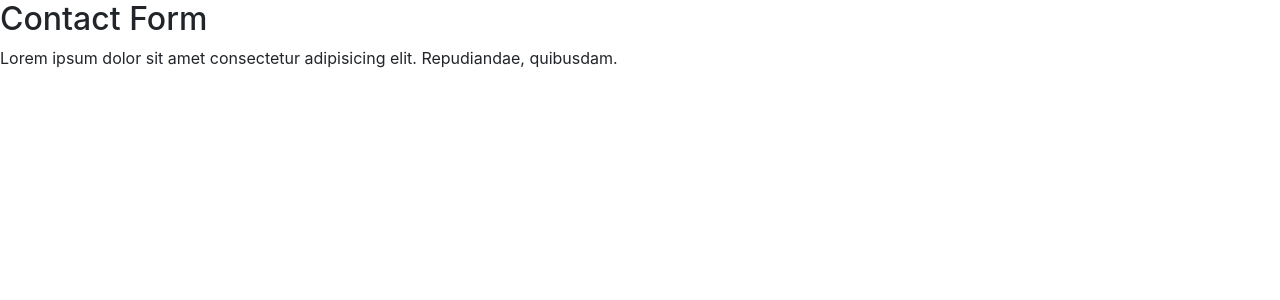
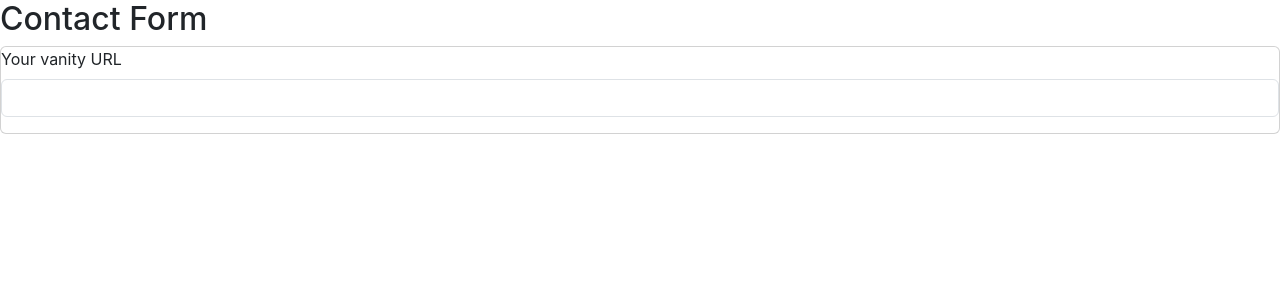
Before and after one commit to nishantcm/contact-form-main-fm, a React (Create React App) app: page / in a window 1280 px wide. Shown: the top 300 px of the page. Built offline with nearby package versions, Linux system fonts and the light colour scheme.

Commit message:
Update the file

```diff
--- a/src/components/ContactForm.jsx
+++ b/src/components/ContactForm.jsx
@@ -2,7 +2,12 @@
 export default function Form() {
     return (
         <section>
-            <p>Lorem ipsum dolor sit amet consectetur adipisicing elit. Repudiandae, quibusdam.</p>
+            <div className="card">
+                <label for="basic-url" class="form-label">Your vanity URL</label>
+                <div class="input-group mb-3">
+                    <input type="text" class="form-control" id="basic-url" aria-describedby="basic-addon3"/>
+                </div>
+            </div>
         </section>
     );
 }
```
